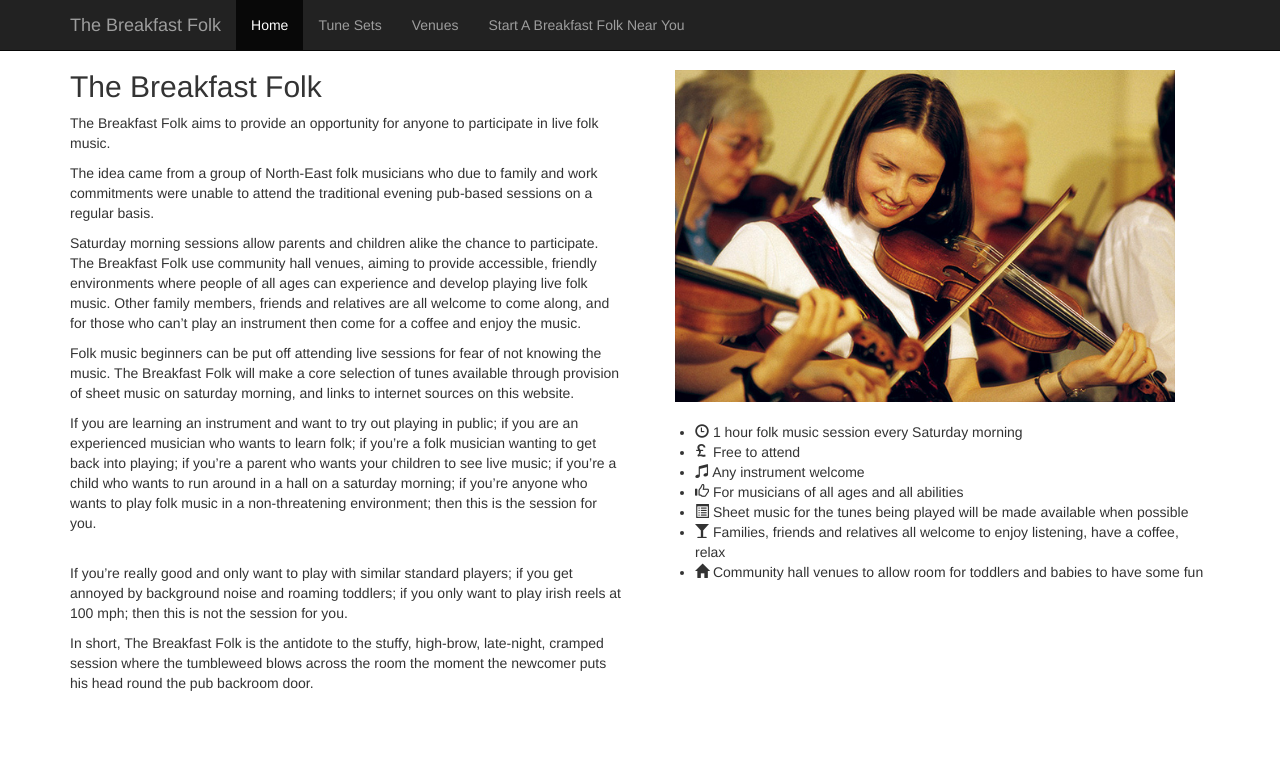
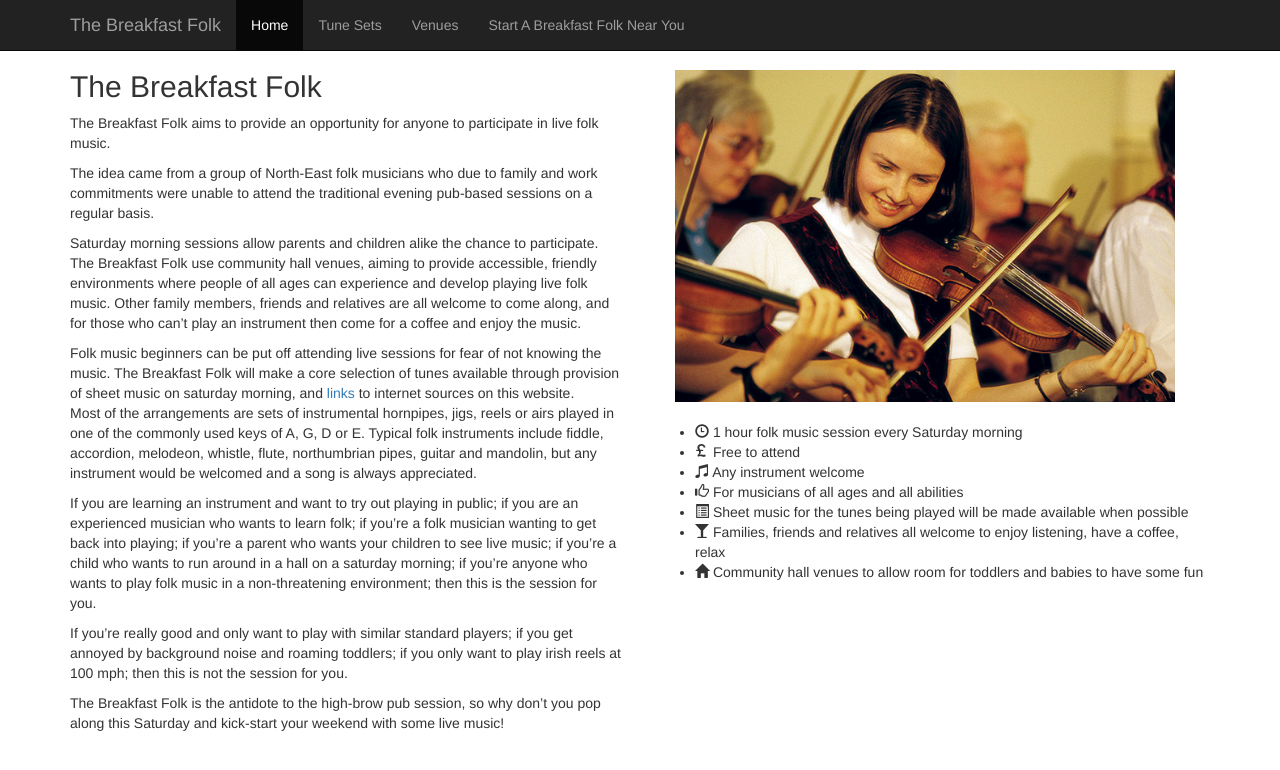
Before and after one commit to thebreakfastfolk/thebreakfastfolk.github.io, a Jekyll site: the page built from index.md, in a window 1280 px wide. Shown: the top 770 px of the page. Built offline with Jekyll 4.4.1, drawn with Linux system fonts in a browser that asks for light colours; nearby versions of some CDN libraries.

Commit message:
dans changes

```diff
--- a/index.md
+++ b/index.md
@@ -22,37 +22,37 @@ bullets:
 The Breakfast Folk aims to provide an opportunity for anyone to participate in
 live folk music.
 
-The idea came from a group of North-East folk musicians who due to
-family and work commitments were unable to attend the traditional
-evening pub-based sessions on a regular basis.
+The idea came from a group of North-East folk musicians who due to family and
+work commitments were unable to attend the traditional evening pub-based
+sessions on a regular basis.
 
-Saturday morning sessions allow parents and children alike the
-chance to participate. The Breakfast Folk use community hall venues,
-aiming to provide accessible, friendly environments where people of
-all ages can experience and develop playing live folk music. Other
-family members, friends and relatives are all welcome to come along,
-and for those who can’t play an instrument then come for a coffee
-and enjoy the music.
+Saturday morning sessions allow parents and children alike the chance to
+participate.  The Breakfast Folk use community hall venues, aiming to provide
+accessible, friendly environments where people of all ages can experience and
+develop playing live folk music.  Other family members, friends and relatives
+are all welcome to come along, and for those who can’t play an instrument then
+come for a coffee and enjoy the music.
 
-Folk music beginners can be put off attending live sessions for fear
-of not knowing the music. The Breakfast Folk will make a core
-selection of tunes available through provision of sheet music on
-saturday morning, and links to internet sources on this website.
+Folk music beginners can be put off attending live sessions for fear of not
+knowing the music.  The Breakfast Folk will make a core selection of tunes
+available through provision of sheet music on saturday morning,
+and [links](/tune-sets/) to internet sources on this website.
+Most of the arrangements
+are sets of instrumental hornpipes, jigs, reels or airs played in one of the
+commonly used keys of A, G, D or E.  Typical folk instruments include fiddle,
+accordion, melodeon, whistle, flute, northumbrian pipes, guitar and mandolin,
+but any instrument would be welcomed and a song is always appreciated.
 
-If you are learning an instrument and want to try out playing in
-public; if you are an experienced musician who wants to learn folk;
-if you’re a folk musician wanting to get back into playing; if
-you’re a parent who wants your children to see live music; if you’re
-a child who wants to run around in a hall on a saturday morning; if
-you’re anyone who wants to play folk music in a non-threatening
-environment; then this is the session for you. <br/><br/>
+If you are learning an instrument and want to try out playing in public; if you
+are an experienced musician who wants to learn folk; if you’re a folk musician
+wanting to get back into playing; if you’re a parent who wants your children
+to see live music; if you’re a child who wants to run around in a hall on a
+saturday morning; if you’re anyone who wants to play folk music in a
+non-threatening environment; then this is the session for you.
 
-If you’re really good and only want to play with similar standard
-players; if you get annoyed by background noise and roaming
-toddlers; if you only want to play irish reels at 100 mph; then this
-is not the session for you.
+If you’re really good and only want to play with similar standard players; if
+you get annoyed by background noise and roaming toddlers; if you only want to
+play irish reels at 100 mph; then this is not the session for you.
 
-In short, The Breakfast Folk is the antidote to the stuffy,
-high-brow, late-night, cramped session where the tumbleweed blows
-across the room the moment the newcomer puts his head round the pub
-backroom door.
+The Breakfast Folk is the antidote to the high-brow pub session, so why don’t
+you pop along this Saturday and kick-start your weekend with some live music!
```
